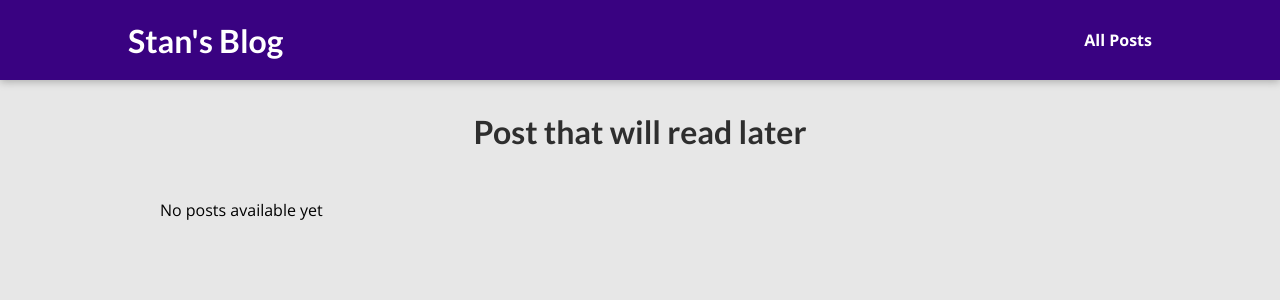
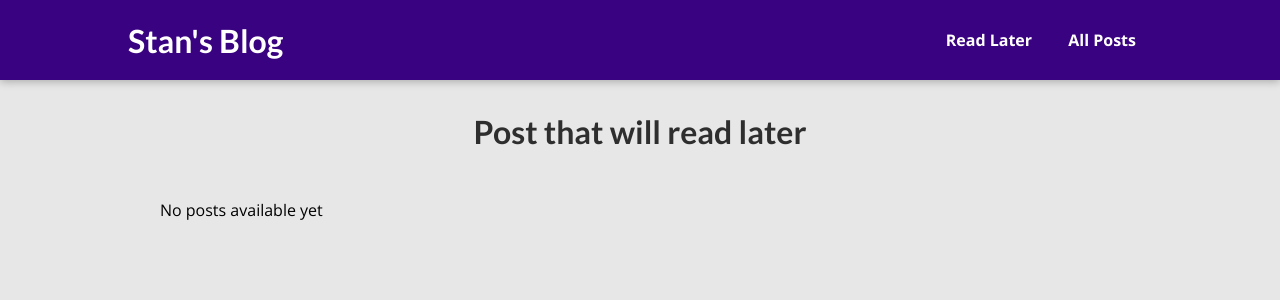
Before and after one commit to stanislavtz/blog, a Django app: page /read-later in a window 1280 px wide. Shown: the top 300 px of the page. Run offline with Django 5.2, Linux system fonts and the light colour scheme.

Commit message:
Add Read Later a tag to the header tag

```diff
--- a/static/styles.css
+++ b/static/styles.css
@@ -46,3 +46,7 @@ h3 {
 #main-navigation h1 a:active {
   color: white;
 }
+
+nav a {
+    margin: 0 1rem
+}
--- a/templates/base.html
+++ b/templates/base.html
@@ -17,6 +17,7 @@
     <header id="main-navigation">
         <h1><a href="{% url 'index-page'%}">Stan's Blog</a></h1>
         <nav>
+            <a href="{% url 'read-later-page' %}">Read Later</a>
             <a href="{% url 'all-posts-page' %}">All Posts</a>
         </nav>
     </header>
```
